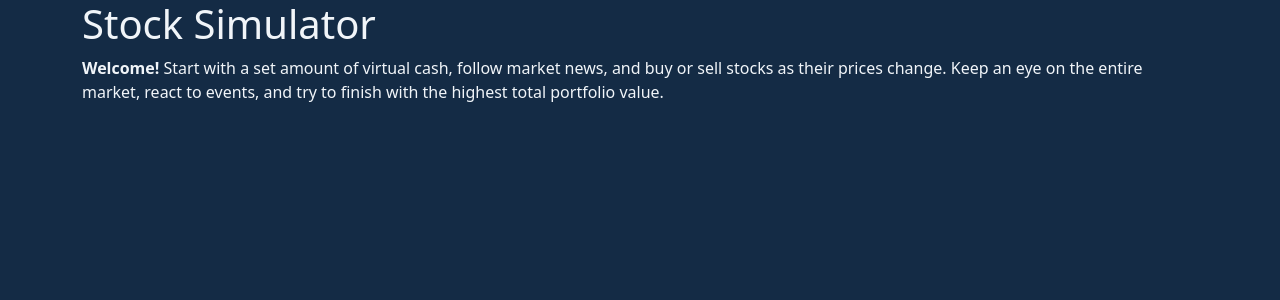
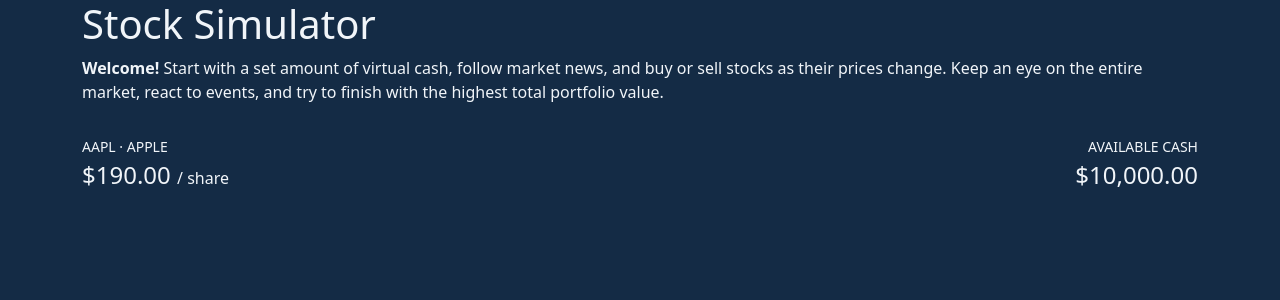
Before and after one commit to HamzahM03/CSC-436-Proj2, a React (Vite) app: page / in a window 1280 px wide. Shown: the top 300 px of the page. Built offline with nearby package versions, Linux system fonts and the light colour scheme.

Commit message:
Hardcoded values before using props to get a preview of what it will look like

```diff
--- a/src/App.jsx
+++ b/src/App.jsx
@@ -4,7 +4,7 @@
 
 import Header from "./components/Header.jsx"
 import Hero from "./components/Hero.jsx"
-
+import GameStats from "./components/GameStats.jsx"
 
 
 function App() {
@@ -14,8 +14,9 @@
     <>
      <Header />
 
-     <main>
+     <main class="container">
       <Hero />
+      <GameStats/>
      </main>
 
     </>
--- /dev/null
+++ b/src/components/GameStats.jsx
@@ -0,0 +1,29 @@
+function GameStats() {
+    return (
+        <section aria-label="Game overview" className="py-3">
+            <div className="d-flex justify-content-between align-items-center gap-3">
+
+                <div>
+                    <p className="mb-1 text-uppercase small">
+                        AAPL · Apple
+                    </p>
+                    <h2 className="fs-4 mb-0">
+                        $190.00 <span className="fs-6 fw-normal">/ share</span>
+                    </h2>
+                </div>
+
+                <div className="text-end">
+                    <p className="mb-1 text-uppercase small">
+                        Available Cash
+                    </p>
+                    <h2 className="fs-4 mb-0">
+                        $10,000.00
+                    </h2>
+                </div>
+
+            </div>
+        </section>
+    );
+}
+
+export default GameStats;
--- a/src/components/Hero.jsx
+++ b/src/components/Hero.jsx
@@ -1,6 +1,6 @@
 function Hero() {
     return (
-        <section class="container">
+        <section>
             <p>
                 <strong>Welcome!</strong> Start with a set amount of virtual cash,
                 follow market news, and buy or sell stocks as their prices change.
```
